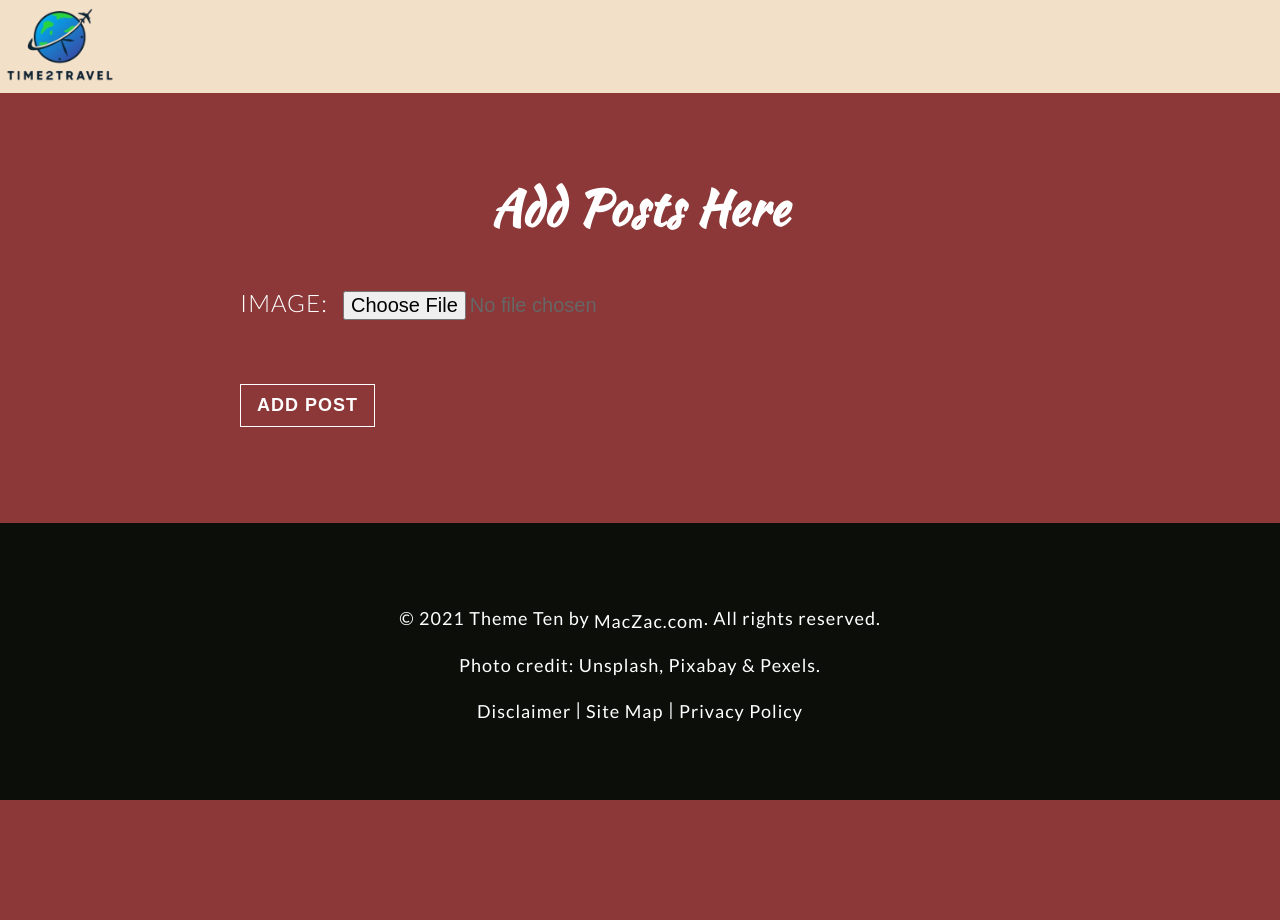
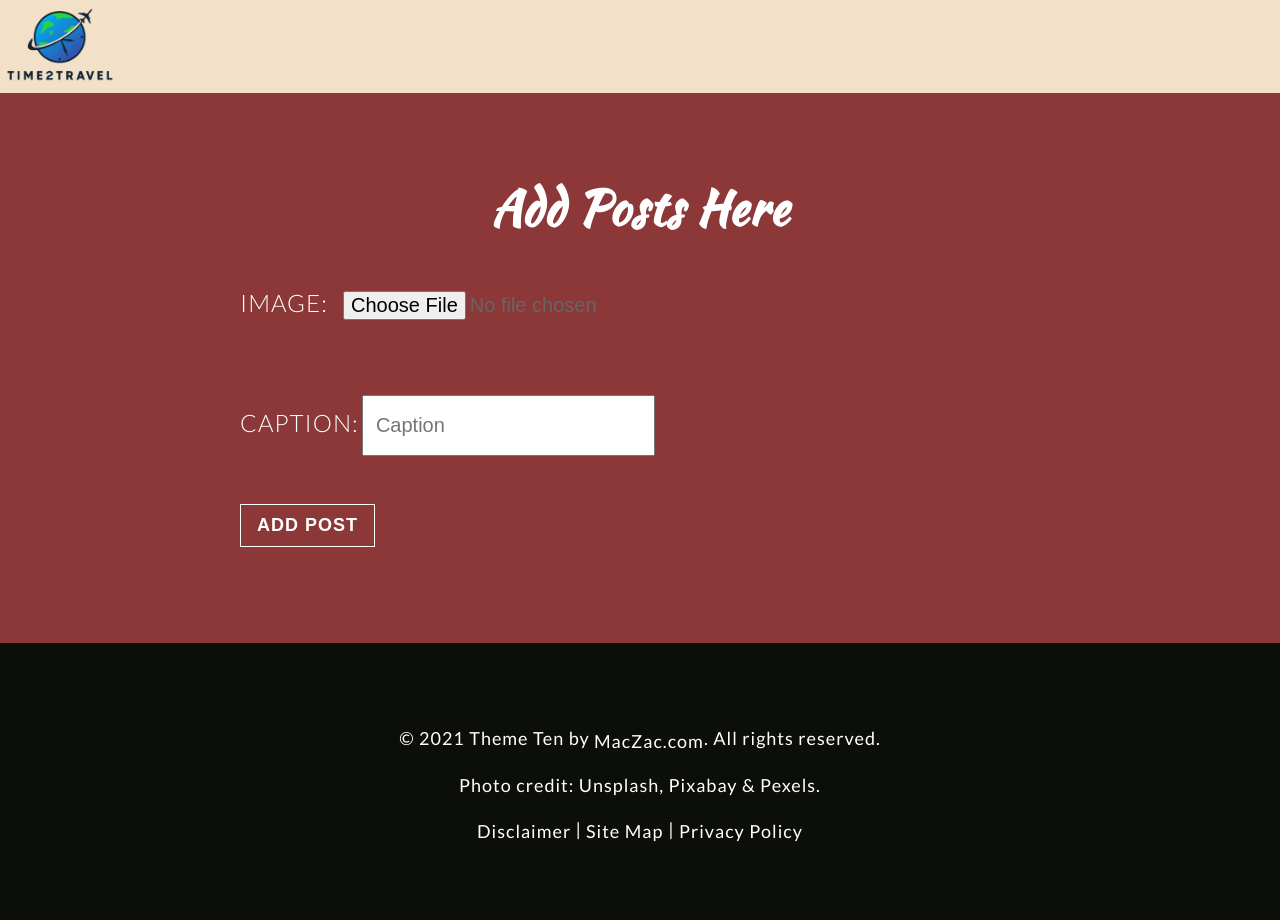
Before and after one commit to RachanaMaskey/time2travel, a PHP site: page /add.php in a window 1280 px wide. Before the commit the page ends 800 px from the top, so only its background shows below. Run offline with PHP 8.4, Linux system fonts and the light colour scheme.

Commit message:
final website

```diff
--- a/add.php
+++ b/add.php
@@ -5,6 +5,9 @@
     if ($_SERVER["REQUEST_METHOD"] == "POST") {
         // Retrieve username from session
         $uname = $_SESSION['USER_NAME'] ?? 'Guest'; // Default to 'Guest' if session variable is not set
+
+        // Retrieve the caption from the form input
+        $caption = $_POST['caption'] ?? ''; // Default to empty string if no caption is provided
 
         // Ensure the uploads directory exists
         $targetDir = "uploads/";
@@ -18,9 +21,9 @@
 
             if (move_uploaded_file($_FILES["image"]["tmp_name"], $targetFile)) {
                 // Insert product data into the database
-                $sql = "INSERT INTO addpost (uname, image) VALUES ('$uname', '$targetFile')";
+                $sql = "INSERT INTO addpost (uname, image,caption) VALUES ('$uname', '$targetFile','$caption')";
                 if ($conn->query($sql)) {
-                    echo "<p>Picture added successfully</p>";
+                    echo "<p>Picture and captionadded successfully</p>";
                 } else {
                     echo "Error: " . $sql . "<br>" . $connect->error;
                 }
@@ -64,10 +67,10 @@
                         <label for="image" style="color: white; font-size: 1.5rem;" class="h2-dark">Image:</label>
                         <input type="file" class="uk-form-large form-control shadow-sm" id="image" name="image" required>
                     </div>
-                    <!-- <div class="uk-width-1-1">
+                    <div class="uk-width-1-1">
                         <label for="caption" style="color: white; font-size: 1.5rem;" class="h2-dark">Caption:</label>
-                        <input class="uk-form-large form-control shadow-sm" type="text" placeholder="Caption" name="fname" required />
-                    </div> -->
+                        <input class="uk-form-large form-control shadow-sm" type="text" placeholder="Caption" name="caption" required />
+                    </div>
                     <div class="uk-width-1-1">
                     <button class="btn-transparent hvr-sweep-to-top"  style="background-color: #8c3838;;" type="submit">Add Post</button>
                     </div>
--- a/index.php
+++ b/index.php
@@ -388,7 +388,7 @@
                                         <input type="text" id="budget" class="uk-form-large form-control shadow-sm">
                                     </div>
                                     <div style="flex: 1; min-width: 250px;">
-                                        <label for="time" style="color: #8c3838; font-size: 1rem;" class="h2-dark"><b>Time:</b></label>
+                                        <label for="time" style="color: #8c3838; font-size: 1rem;" class="h2-dark"><b>Days:</b></label>
                                         <input type="text" id="time" class="uk-form-large form-control shadow-sm">
                                     </div>
                                 </div>
```
Also changed, not shown: addpost.php (+5 -5 lines), uploads/20170418_125044.jpg (added), 1 other file.
